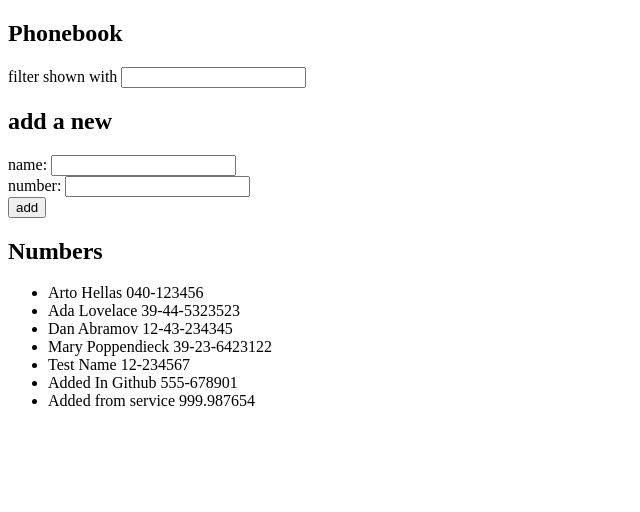
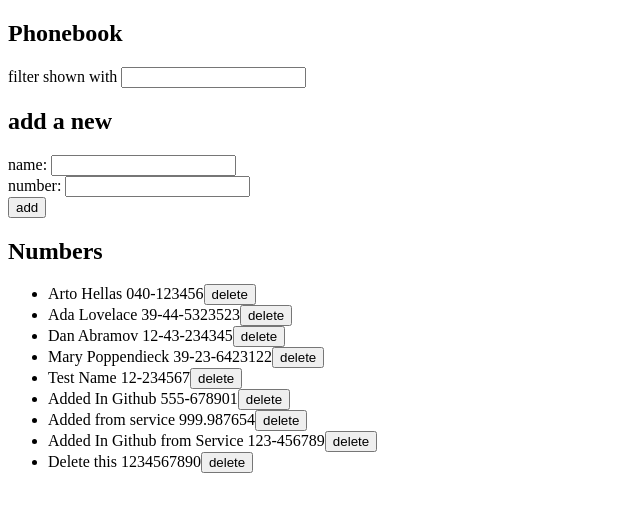
Before and after one commit to tojutaha/puhelinluettelo, a React (Vite) app: page / in a window 1280 px wide. Shown: the top 512 px of the page, without its empty margins (0-640 px from the left). Built offline with nearby package versions, Linux system fonts and the light colour scheme; data requests are answered from the project's data file.

Commit message:
Tehtävä 2.14

```diff
--- a/db.json
+++ b/db.json
@@ -34,6 +34,16 @@
       "name": "Added from service",
       "number": "999.987654",
       "id": 7
+    },
+    {
+      "name": "Added In Github from Service",
+      "number": "123-456789",
+      "id": 8
+    },
+    {
+      "name": "Delete this",
+      "number": "1234567890",
+      "id": 9
     }
   ]
 }
--- a/src/App.jsx
+++ b/src/App.jsx
@@ -33,12 +33,31 @@ const App = () => {
       alert(`${newName} is already added to phonebook`)
     } else {
       personService
-        .create(newEntry)
+        .createPerson(newEntry)
         .then(returnedPerson => {
           setPersons(persons.concat(returnedPerson))
           setNewName('')
           setNewNumber('')
           setOriginalPersons(originalPersons.concat(returnedPerson))
+        })
+        .catch(error => {
+          console.log("Error:", error)
+        })
+    }
+  }
+
+  const deletePerson = (person) => {
+    if (window.confirm(`Delete ${person.name} ?`)) {
+      const id = person.id
+      personService
+        .deletePerson(id)
+        .then(() => {
+          const updatedPersons = persons.filter(person => person.id !== id)
+          setPersons(updatedPersons)
+          setOriginalPersons(persons)
+        })
+        .catch(error => {
+          console.log("Error:", error)
         })
     }
   }
@@ -76,7 +95,7 @@ const App = () => {
       <h2>add a new</h2>
       <PersonForm addPerson={addPerson} newName={newName} handleNameChange={handleNameChange} newNumber={newNumber} handleNumberChange={handleNumberChange} />
       <h2>Numbers</h2>
-      <Persons persons={persons} />
+      <Persons persons={persons} deletePerson={deletePerson} />
     </div>
   )
 
--- a/src/components/Person.jsx
+++ b/src/components/Person.jsx
@@ -1,8 +1,11 @@
-const Persons = ({ persons }) => {
+const Persons = ({ persons, deletePerson }) => {
   return (
     <ul>
       {persons.map((person) => (
-        <li key={person.name}>{person.name} {person.number}</li>
+        <li key={person.name}>
+          {person.name} {person.number}
+          <button onClick={() => deletePerson(person)}>delete</button>
+        </li>
       ))}
     </ul>
   )
--- a/src/services/persons.jsx
+++ b/src/services/persons.jsx
@@ -6,9 +6,16 @@ const getAll = () => {
     return request.then(response => response.data)
   }
 
-  const create = newObject => {
+  const createPerson = newObject => {
     const request = axios.post(baseUrl, newObject)
     return request.then(response => response.data)
   }
 
-  export default { getAll, create }
+  const deletePerson = id => {
+    const request = axios.delete(`${baseUrl}/${id}`)
+    return request.then(() => {
+      // Nothing to return
+    })
+  }
+
+  export default { getAll, createPerson, deletePerson }
```
